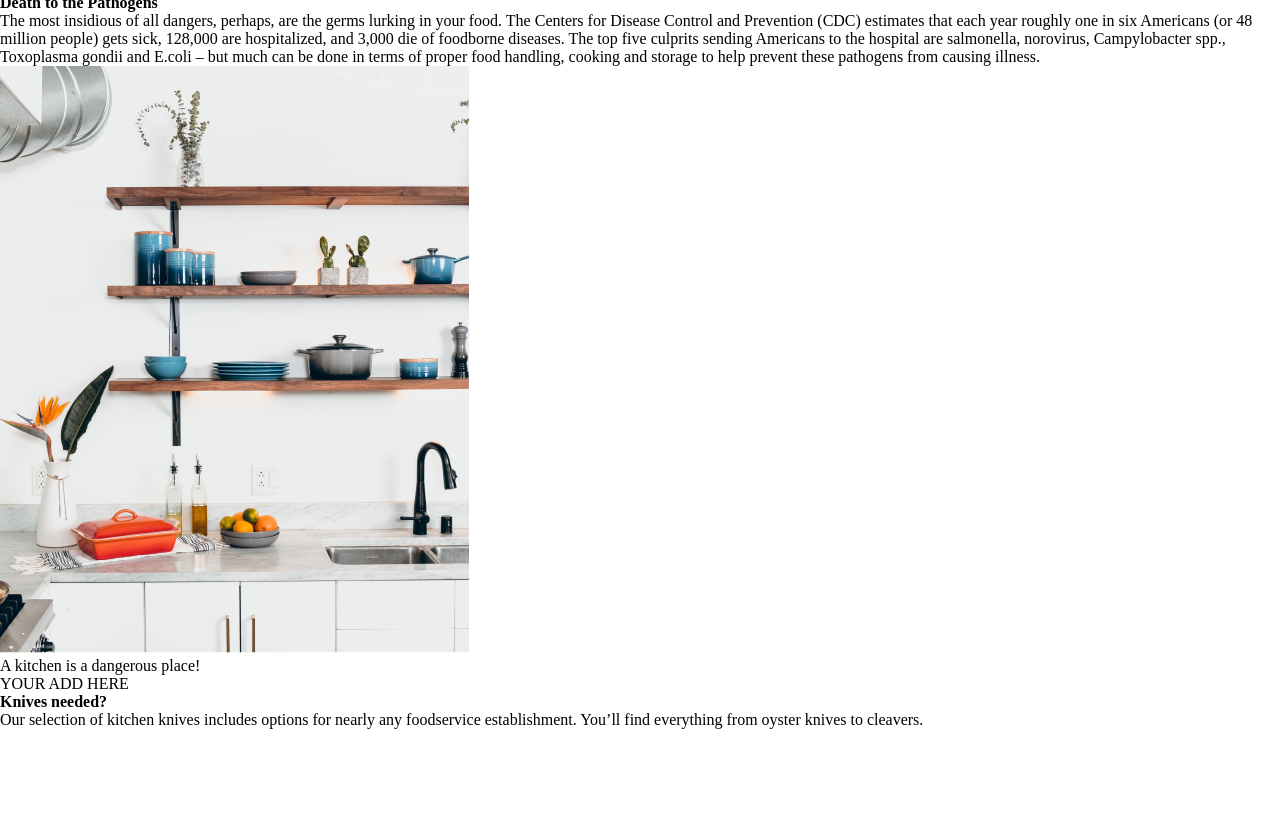
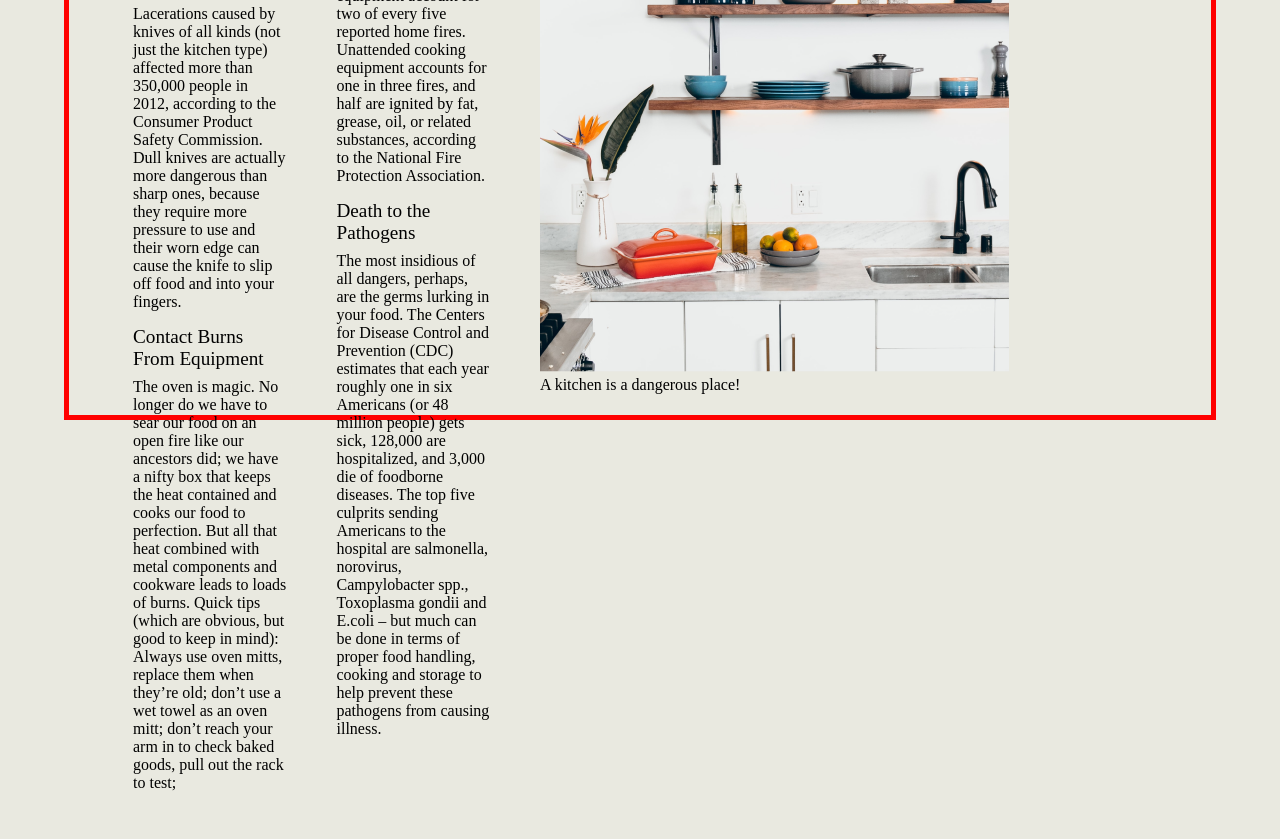
Before and after one commit to ChristianScholtysik/Super-7000-News, a plain HTML site: page index.html in a window 1280 px wide. Shown: the part 440-1279 px from the top of the page. Before the commit the page ends 1187 px from the top, so only its background shows below. Drawn offline with Linux system fonts and the light colour scheme; a web font is replaced by a local one.

Commit message:
add grid and css

```diff
--- a/assets/css/style.css
+++ b/assets/css/style.css
@@ -15,34 +15,139 @@
 
 body {
   font-family: "Garamont";
+  /* font-size: 16px; */
+  width: 90vw;
+  margin: 0 5vw;
+  background-color: #e9e9e0;
 }
 
-header {
-  /* display: grid;
+/* header {
+ display: grid;
   grid-template-columns: 1fr 1fr 1fr;
   grid-template-rows: 1fr 1fr 1fr; */
-}
+
 header h1 {
   font-family: "Garamont Bold";
   font-weight: 200;
+  font-size: 2.5em;
   display: flex;
   justify-content: center;
   align-items: center;
   margin: 30px 0;
 }
+
 .date-wrap {
   display: flex;
   justify-content: space-evenly;
   align-items: center;
+  border-top: 4px solid rgb(0, 0, 0);
+  border-bottom: 4px solid black;
+  padding: 5px 0;
 }
 
 .news-headline {
   display: flex;
   justify-content: space-between;
   align-items: center;
-  margin: 20px;
+  margin: 20px 0;
 }
 
 .news-headline h2 {
   font-family: "Garamont Bold";
+  font-size: 2em;
+  margin-left: 200px;
 }
+
+.news-headline p {
+  font-family: "Garamont Bold";
+  font-size: 1em;
+  margin-right: 5vw;
+}
+/* main */
+/* grid area */
+
+.one {
+  grid-area: one;
+}
+.two {
+  grid-area: two;
+}
+.three {
+  grid-area: three;
+}
+
+.four {
+  grid-area: four;
+}
+
+.five {
+  grid-area: five;
+}
+
+.six {
+  grid-area: six;
+}
+
+.seven {
+  grid-area: seven;
+}
+
+.eight {
+  grid-area: eight;
+  font-family: "Garamont Bold";
+  font-size: 2.8em;
+  text-align: center;
+  padding: 0.5rem 0.5rem;
+}
+.nine {
+  display: flex;
+  flex-direction: column;
+  justify-content: center;
+  grid-area: nine;
+  text-align: center;
+  padding: 0.8rem 0.8rem;
+}
+.nine a {
+  display: block;
+  text-decoration: none;
+  color: #737b80;
+  font-size: 1.2em;
+}
+
+.ten {
+  grid-area: ten;
+  display: flex;
+  justify-content: center;
+  padding: 0.8rem 0.8rem;
+}
+
+.news-wrap {
+  height: 80vh;
+  display: grid;
+  grid-template-columns: 1fr 1fr 1fr 1fr 1fr;
+  grid-template-rows: 1fr 1fr 1fr;
+  grid-template-areas:
+    "one four seven seven eight"
+    "two five seven seven nine"
+    "three six seven seven ten";
+  gap: 50px;
+  padding: 0 5vw;
+  border: 5px solid red;
+}
+h4 {
+  font-family: "Garamont Bold";
+  font-weight: 200;
+  font-size: 1.2em;
+  margin: 15px 0 8px 0;
+}
+
+.news-wrap p {
+  font-family: "Garamont";
+  font-weight: 200;
+  font-size: 1em;
+}
+.aside {
+  height: 12.5rem;
+  width: 12.5rem;
+  border: 4px solid black;
+}
--- a/index.html
+++ b/index.html
@@ -21,14 +21,14 @@
     </header>
     <section class="news-wrap">
       <section class="news">
-        <div class="news_one">
+        <div class="news_one one">
           <h4>Shattering cookware</h4>
           <p>
             More than 37,000 people were injured from using cookware. Hot
             handles can burn and sometimes glass cookware can shatter.
           </p>
         </div>
-        <div class="news_two">
+        <div class="news_two two">
           <h4>Knife cuts</h4>
           <p>
             Lacerations caused by knives of all kinds (not just the kitchen
@@ -39,7 +39,7 @@
             your fingers.
           </p>
         </div>
-        <div class="news_three">
+        <div class="news_three three">
           <h4>Contact Burns From Equipment</h4>
           <p>
             The oven is magic. No longer do we have to sear our food on an open
@@ -55,14 +55,14 @@
       </section>
       <!-- sec 2 -->
       <section class="news">
-        <div class="news_one">
+        <div class="news_one four">
           <h4>Microwave oven burns</h4>
           <p>
             More than 10,000 people were hurt using microwaves. Burns were most
             common.
           </p>
         </div>
-        <div class="news_two">
+        <div class="news_two five">
           <h4>Cooking fires</h4>
           <p>
             Fires involving cooking equipment account for two of every five
@@ -71,7 +71,7 @@
             substances, according to the National Fire Protection Association.
           </p>
         </div>
-        <div class="news_three">
+        <div class="news_three six">
           <h4>Death to the Pathogens</h4>
           <p>
             The most insidious of all dangers, perhaps, are the germs lurking in
@@ -87,21 +87,22 @@
         </div>
       </section>
       <!-- section 3 -->
-      <section>
+      <section class="seven">
         <img src="assets/img/kitchen.jpg.png" alt="" />
         <p>A kitchen is a dangerous place!</p>
       </section>
       <!--section 4 -->
-      <div class="aside">YOUR ADD HERE</div>
-      <div class="aside">
+      <div class="aside eight">YOUR ADD HERE</div>
+      <div class="aside nine">
         <h4>Knives needed?</h4>
         <p>
           Our selection of kitchen knives includes options for nearly any
           foodservice establishment. You’ll find everything from oyster knives
           to cleavers.
+          <a href="#">Best knives</a>
         </p>
       </div>
-      <div class="aside">
+      <div class="aside ten">
         <img src="./assets/img/ikea-logo.png.png" alt="" />
       </div>
     </section>
```
